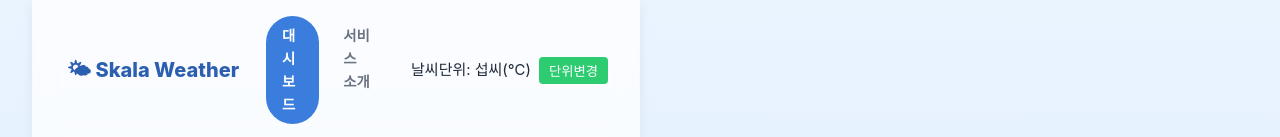
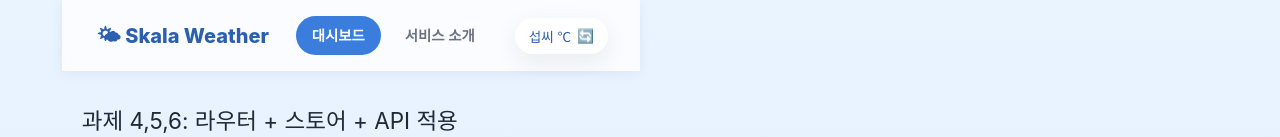
Before and after one commit to rownmom/skala-vue, a Vue app in the folder weather/: page / in a window 1280 px wide. Shown: the top 137 px of the page. Built offline with nearby package versions, Linux system fonts and the light colour scheme; no server answers.

Commit message:
Update UnitToggler.vue

```diff
--- a/weather/src/components/exercise/UnitToggler.vue
+++ b/weather/src/components/exercise/UnitToggler.vue
@@ -1,28 +1,33 @@
 <script setup>
 import { useConfigStore } from '../../stores/configStore'
-
 const configStore = useConfigStore()
 </script>
 
 <template>
-  <div class="unit-toggler">
-    <span>날씨단위: {{ configStore.unit === 'celsius' ? '섭씨(℃)' : '화씨(℉)' }}</span>
-    <button @click="configStore.toggleUnit">단위변경</button>
-  </div>
+  <button class="unit-toggle" @click="configStore.toggleUnit">
+    <span class="unit-toggle__label">{{ configStore.unit === 'celsius' ? '섭씨 ℃' : '화씨 ℉' }}</span>
+    <span class="unit-toggle__icon">🔄</span>
+  </button>
 </template>
 
 <style scoped>
-.unit-toggler {
+.unit-toggle {
   display: flex;
   align-items: center;
-  gap: 8px;
+  gap: 6px;
+  padding: 8px 14px;
+  border: none;
+  border-radius: 999px;
+  background: #fff;
+  color: var(--color-primary-dark);
+  font-weight: 700;
+  font-size: 0.85rem;
+  cursor: pointer;
+  box-shadow: var(--shadow-soft);
+  transition: transform 0.15s ease;
 }
-.unit-toggler button {
-  background-color: #2ecc71;
-  color: white;
-  border: none;
-  padding: 4px 10px;
-  border-radius: 4px;
-  cursor: pointer;
+
+.unit-toggle:hover {
+  transform: translateY(-1px);
 }
 </style>
```
